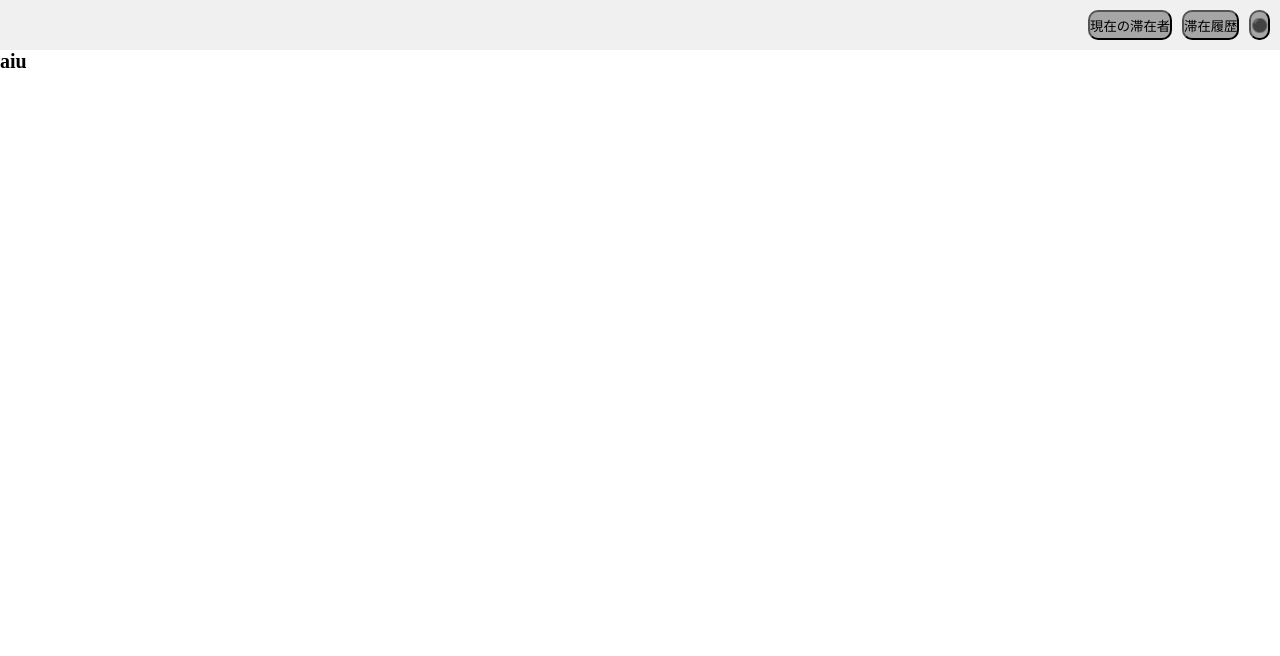
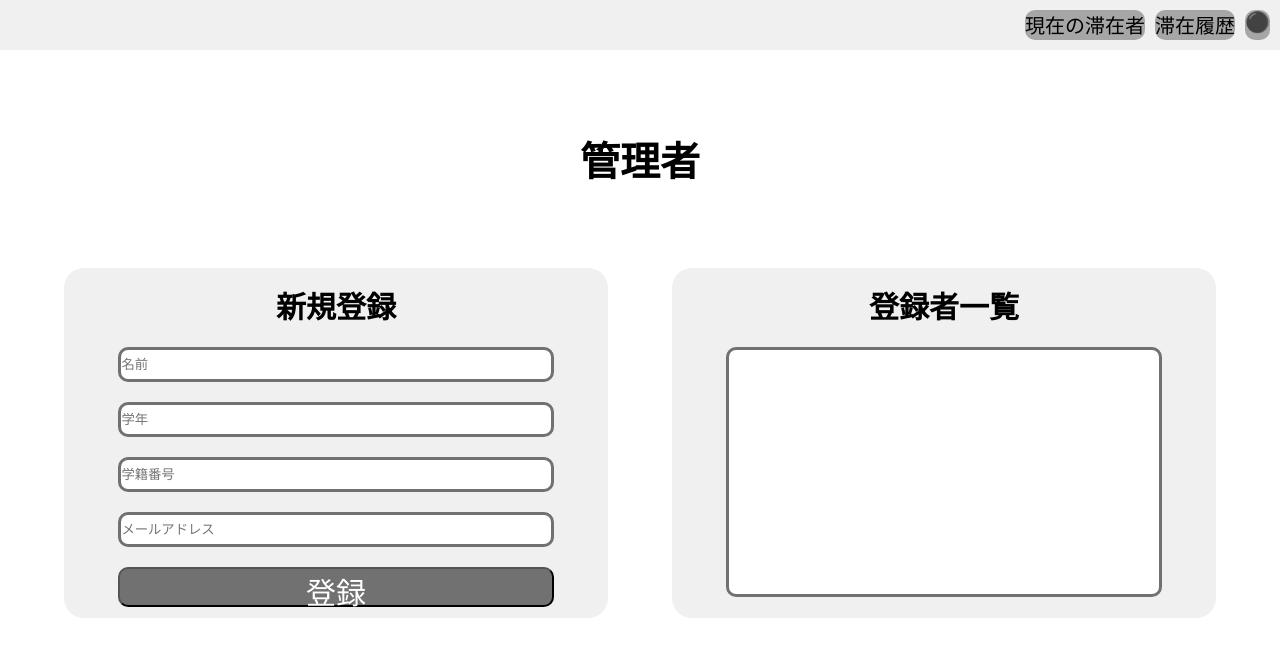
Before and after one commit to SystemEngineeringTeam/staywatch_front, a SvelteKit app: page /admin in a window 1280 px wide. Shown: the top 656 px of the page. Built offline with nearby package versions, Linux system fonts and the light colour scheme.

Commit message:
add: 管理者の画面を作った

```diff
--- a/src/ component/bace/Header.svelte
+++ b/src/ component/bace/Header.svelte
@@ -4,13 +4,13 @@
 
 <header>
   <div class="adpage">
-    <button class="now">現在の滞在者</button>
-    <button class="log">滞在履歴</button>
+    <a class="now" href="/">現在の滞在者</a>
+    <a class="log" href="/history">滞在履歴</a>
     {#if !$isAdmmin}
-      <button class="administrator">⚫️</button>
+      <a class="administrator" href="/login">⚫️</a>
     {/if}
     {#if $isAdmmin}
-      <button class="administrator">管理者</button>
+      <a class="administrator" href="/admin">管理者</a>
     {/if}
   </div>
 </header>
@@ -24,6 +24,9 @@
 
     .now {
       background-color: #a6a6a6;
+      color: black;
+      text-decoration: none;
+      font-size: 20px;
       margin-top: 10px;
       margin-bottom: 10px;
       margin-left: auto;
@@ -32,6 +35,9 @@
     }
     .log {
       background-color: #a6a6a6;
+      color: black;
+      text-decoration: none;
+      font-size: 20px;
       margin-top: 10px;
       margin-bottom: 10px;
       margin-right: 10px;
@@ -39,6 +45,9 @@
     }
     .administrator {
       background-color: #a6a6a6;
+      color: black;
+      text-decoration: none;
+      font-size: 20px;
       margin-top: 10px;
       margin-bottom: 10px;
       margin-left: 0;
--- a/src/ component/page/adoministrator.svelte
+++ b/src/ component/page/adoministrator.svelte
@@ -1 +1,228 @@
-<h1>aiu</h1>
+<script>
+</script>
+
+<div class="admini">
+  <h1>管理者</h1>
+  <div class="page">
+    <div class="add">
+      <h1>新規登録</h1>
+
+      <input type="text" class="name" placeholder="名前" />
+
+      <input type="text" class="class" placeholder="学年" />
+
+      <input type="text" class="number" placeholder="学籍番号" />
+
+      <input type="text" class="address" placeholder="メールアドレス" />
+
+      <button class="entry">登録</button>
+    </div>
+    <div class="list">
+      <h1>登録者一覧</h1>
+      <div class="scroll"></div>
+    </div>
+  </div>
+</div>
+
+<style lang="scss">
+  .admini {
+    h1 {
+      font-size: 40px;
+      text-align: center;
+      margin-top: 80px;
+    }
+    .page {
+        .add {
+          margin-top: 80px;
+          margin-left: 5%;
+          width: 90%;
+          height: 350px;
+          border-radius: 20px;
+          background-color: #f0f0f0;
+          h1 {
+            font-size: 30px;
+            text-align: center;
+            margin-top: 15px;
+          }
+          .name {
+            margin-top: 20px;
+            margin-left: 10%;
+            margin-right: auto;
+            width: 80%;
+            height: 35px;
+            border-radius: 10px;
+            background-color: white;
+            border: solid 3px #717171;
+          }
+          .class {
+            margin-top: 20px;
+            margin-left: 10%;
+            margin-right: auto;
+            width: 80%;
+            height: 35px;
+            border-radius: 10px;
+            background-color: white;
+            border: solid 3px #717171;
+          }
+          .number {
+            margin-top: 20px;
+            margin-left: 10%;
+            margin-right: auto;
+            width: 80%;
+            height: 35px;
+            border-radius: 10px;
+            background-color: white;
+            border: solid 3px #717171;
+          }
+          .address {
+            margin-top: 20px;
+            margin-left: 10%;
+            margin-right: auto;
+            width: 80%;
+            height: 35px;
+            border-radius: 10px;
+            background-color: white;
+            border: solid 3px #717171;
+          }
+          .entry {
+            margin-top: 20px;
+            margin-left: 10%;
+            margin-right: auto;
+            width: 80%;
+            height: 40px;
+            border-radius: 10px;
+            background-color: #717171;
+
+            color: white;
+            font-size: 30px;
+          }
+        }
+        .list {
+          margin-top: 80px;
+          margin-left: 5%;
+          margin-right: 5%;
+          margin-bottom: 20px;
+          width: 90%;
+          height: 350px;
+          border-radius: 20px;
+          background-color: #f0f0f0;
+          h1 {
+            font-size: 30px;
+            text-align: center;
+            margin-top: 15px;
+          }
+          .scroll {
+            margin-top: 20px;
+            margin-left: 10%;
+            margin-right: auto;
+            width: 80%;
+            height: 250px;
+            border-radius: 10px;
+            background-color: white;
+            border: solid 3px #717171;
+            overflow-y: scroll;
+          }
+        }
+    }
+
+
+    @media (min-width: 900px) {
+      .page {
+        display: flex;
+        .add {
+          margin-top: 80px;
+          margin-left: 5%;
+          width: 90%;
+          height: 350px;
+          border-radius: 20px;
+          background-color: #f0f0f0;
+          h1 {
+            font-size: 30px;
+            text-align: center;
+            margin-top: 15px;
+          }
+          .name {
+            margin-top: 20px;
+            margin-left: 10%;
+            margin-right: auto;
+            width: 80%;
+            height: 35px;
+            border-radius: 10px;
+            background-color: white;
+            border: solid 3px #717171;
+          }
+          .class {
+            margin-top: 20px;
+            margin-left: 10%;
+            margin-right: auto;
+            width: 80%;
+            height: 35px;
+            border-radius: 10px;
+            background-color: white;
+            border: solid 3px #717171;
+          }
+          .number {
+            margin-top: 20px;
+            margin-left: 10%;
+            margin-right: auto;
+            width: 80%;
+            height: 35px;
+            border-radius: 10px;
+            background-color: white;
+            border: solid 3px #717171;
+          }
+          .address {
+            margin-top: 20px;
+            margin-left: 10%;
+            margin-right: auto;
+            width: 80%;
+            height: 35px;
+            border-radius: 10px;
+            background-color: white;
+            border: solid 3px #717171;
+          }
+          .entry {
+            margin-top: 20px;
+            margin-left: 10%;
+            margin-right: auto;
+            width: 80%;
+            height: 40px;
+            border-radius: 10px;
+            background-color: #717171;
+
+            color: white;
+            font-size: 30px;
+          }
+        }
+
+        .list {
+          margin-top: 80px;
+          margin-left: 5%;
+          margin-right: 5%;
+          margin-bottom: 20px;
+          width: 90%;
+          height: 350px;
+          border-radius: 20px;
+          background-color: #f0f0f0;
+          h1 {
+            font-size: 30px;
+            text-align: center;
+            margin-top: 15px;
+          }
+          .scroll {
+            margin-top: 20px;
+            margin-left: 10%;
+            margin-right: auto;
+            width: 80%;
+            height: 250px;
+            border-radius: 10px;
+            background-color: white;
+            border: solid 3px #717171;
+            overflow-y: scroll;
+          }
+        }
+      }
+    }
+}
+
+</style>
--- a/src/ component/page/login.svelte
+++ b/src/ component/page/login.svelte
@@ -1,11 +1,12 @@
 <script>
   import { isAdmmin } from '../store';
-  import { createEventDispatcher } from 'svelte';
+  import {goto} from '$app/navigation';
+
   let password = '';
   const handleSubmit = () => {
     if (password == 'Set') {
       isAdmmin.set(true);
-      alert('ログインしました');
+      goto('/admin');
     } else {
       alert('パスワードが違います');
     }
```
